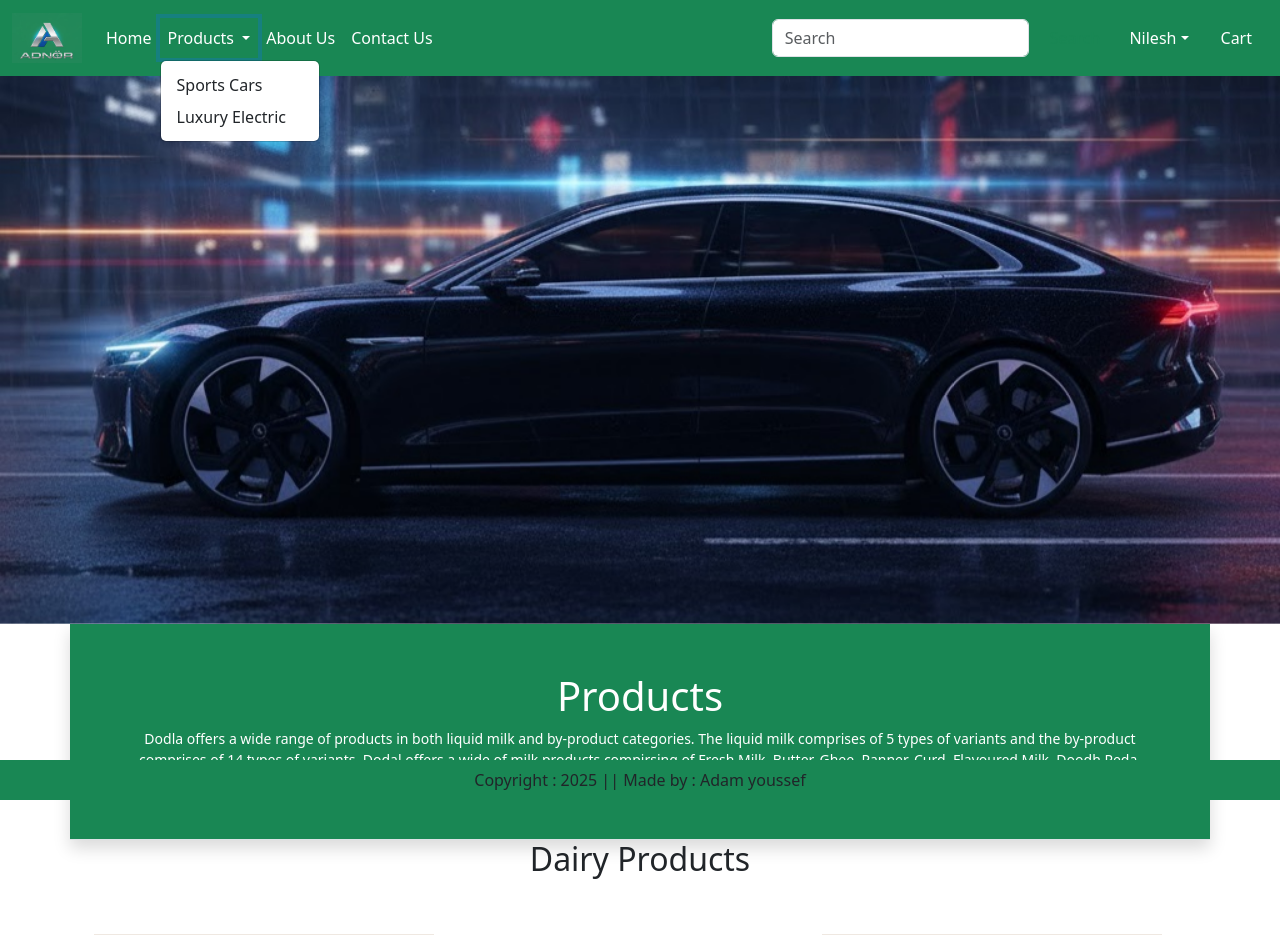
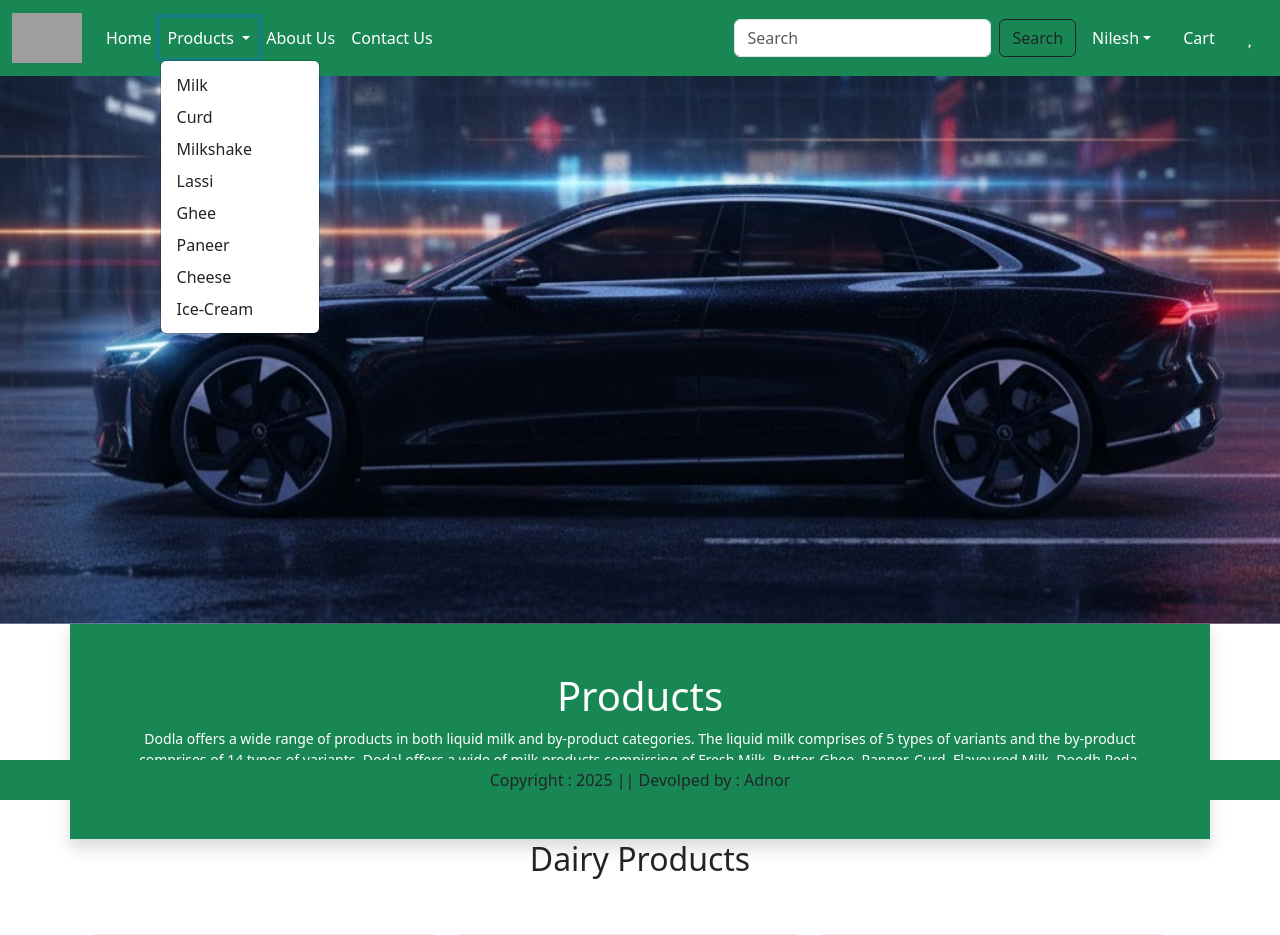
Before and after one commit to AdamyoussefEg/Online-Car-Selling-Platform, a Django app: page / in a window 1280 px wide, after a click on "Products". Shown: the top 935 px of the page. Run offline with Django 5.2, Linux system fonts and the light colour scheme; the visitor is signed in with stand-in values (Sample User, id 1); data that the repository does not hold is empty; some libraries are stand-ins or nearby versions; some web fonts are replaced; grey boxes are pictures that could not be loaded.

Commit message:
Add images with LFS

```diff
--- a/src/project/Adnor_Markting/templates/app/base.html
+++ b/src/project/Adnor_Markting/templates/app/base.html
@@ -13,7 +13,7 @@
     <link rel="stylesheet" href="{% static 'app/css/owl.carousel.min.css' %}">
     <link rel="stylesheet" href="{% static 'app/css/all.min.css' %}">
     <script src="https://checkout.razorpay.com/v1/checkout.js"></script>
-    <title> Adnor Products | {% block title %}{% endblock title %} </title>
+    <title> Dairy Products | {% block title %}{% endblock title %} </title>
 </head>
 <body>
 
@@ -21,7 +21,7 @@
         <div class="container-fluid">
             <a class="navbar-brand" href="#">
                 {% comment %} <img src="{% static 'app/images/Logo.jpg' %}" width='70' height='50'/> {% endcomment %}
-                <img src="{% static 'app/images/Adnor.png' %}" width='70' height='50'/>
+                <img src="{% static 'app/images/Neel.png' %}" width='70' height='50'/>
             </a>
             <button class="navbar-toggler" type="button" data-bs-toggle="collapse" data-bs-target="#navbarSupportedContent" aria-controls="navbarSupportedContent" aria-expanded="false" aria-label="Toggle navigation">
             <span class="navbar-toggler-icon"></span>
@@ -38,9 +38,14 @@
                         </a>
                         <ul class="dropdown-menu">
                             {% comment %} <li><a class="dropdown-item" href="#">Sanwar devices</a></li> {% endcomment %}
-                            <li><a class="dropdown-item" href="{% url 'category' 'SC' %}">Sports Cars</a></li>
-                        <li><a class="dropdown-item" href="{% url 'category' 'EVs' %}">Luxury Electric</a></li>
-
+                            <li><a class="dropdown-item" href="{% url 'category' 'ML' %}">Milk</a></li>
+                        <li><a class="dropdown-item" href="{% url 'category' 'CR' %}">Curd</a></li>
+                        <li><a class="dropdown-item" href="{% url 'category' 'MS' %}">Milkshake</a></li>
+                        <li><a class="dropdown-item" href="{% url 'category' 'LS' %}">Lassi</a></li>
+                        <li><a class="dropdown-item" href="{% url 'category' 'GH' %}">Ghee</a></li>
+                        <li><a class="dropdown-item" href="{% url 'category' 'PN' %}">Paneer</a></li>
+                        <li><a class="dropdown-item" href="{% url 'category' 'CZ' %}">Cheese</a></li>
+                        <li><a class="dropdown-item" href="{% url 'category' 'IC' %}">Ice-Cream</a></li>
                     </ul>
                 </li>
                     <li class="nav-item">
@@ -50,9 +55,9 @@
                         <a class="nav-link text-white" href="{% url 'contact' %}">Contact Us</a>
                     </li>
                 </ul>
-                <form class="d-flex" role="search">
-                    <input class="form-control me-2" type="search" placeholder="Search" aria-label="Search"/>
-                    <button class="btn btn-outline-success" type="submit">Search</button>
+                <form class="d-flex" role="search" action='/search'>
+                    <input class="form-control me-2" type="search" placeholder="Search" name='search' aria-label="Search"/>
+                    <button class="btn btn-outline-dark" type="submit">Search</button>
                 </form>
             </div>
 
@@ -69,6 +74,9 @@
                 <li class='nav-item mx-2'>
                     <a href="{% url 'showcart' %}" class='nav-link text-white'><span class='badge bg-danger'>{% if totalitem > 0 %} {{totalitem}} {% endif %}</span> Cart</a>
                 </li>
+                <li class='nav-item mx-2'>
+                    <a href="{% url 'showwishlist' %}" class='nav-link text-white'><span class='badge bg-danger'>{% if wishitem > 0 %} {{wishitem}} {% endif %}</span>  <i class='fa fa-heart'></i></a>
+                </li>
                 {% else %}
                 <li class='nav-item mx-2'>
                     <a href="{% url 'login' %}" class='nav-link text-white'>Login</a>
@@ -84,9 +92,10 @@
     {% block banner_slider %}{% endblock banner_slider %}
     {% block information %}{% endblock information %}
     {% block main-content %}{% endblock main-content %}
+    {% block payment-gateway %}{% endblock payment-gateway %}
 
     <footer class='container-fluid fixed-bottom bg-success text-center p-2 mt-5'>
-        Copyright : 2025 || Made by : Adam youssef
+        Copyright : 2025 || Devolped by : Adnor
     </footer>
 
     <script src="https://cdn.jsdelivr.net/npm/@popperjs/core@2.11.8/dist/umd/popper.min.js" integrity="sha384-I7E8VVD/ismYTF4hNIPjVp/Zjvgyol6VFvRkX/vR+Vc4jQkC+hVqc2pM8ODewa9r" crossorigin="anonymous"></script>
--- a/src/project/Adnor_Markting/templates/app/contact.html
+++ b/src/project/Adnor_Markting/templates/app/contact.html
@@ -28,8 +28,8 @@
     <br>
     <div class='row container'>
         <p class='fs-4 text-center'>Address : Egypt</p>
-        <p class='fs-4 text-center'>Contact : +20 01558218281</p>
-        <p class='fs-4 text-center'>Email : adnor.animation@gmail.com </p>
+        <p class='fs-4 text-center'>Contact : +20 01014451481</p>
+        <p class='fs-4 text-center'>Email : forsale2you1@gmail.com </p>
     </div>
 </div>
 <br><br>
--- a/src/project/Adnor_Markting/templates/app/home.html
+++ b/src/project/Adnor_Markting/templates/app/home.html
@@ -41,29 +41,68 @@
         <div class='row container'>
             <div class='col-md-4 col-sm-4 mi-go wow fadeInUp' data-wow-duration='1s' data-wow-delay = '0.6s' style='animation-duration: 1s; animation-delay: 0.6s;animation-name: none;'>
                 <div class='goodnesssec buttermilk smbg'>
-                    <a href="{% url 'category' 'SC' %}">
+                    <a href="{% url 'category' 'GH' %}">
                         <div class='goodnessseccont text-center'>
-                            <img src="{% static 'app/images/Porsche 911 GT3.jpg' %}" class='img-responsive center-block' alt="">{% comment %} the img will be changed {% endcomment %}
-                            <p class='mlkpro'>Sports Cars</p>
+                            <img src="{% static 'app/images/product/buffalo-ghee.png' %}" class='img-responsive center-block' alt="">{% comment %} the img will be changed {% endcomment %}
+                            <p class='mlkpro'>Ghee</p>
                         </div>
                     </a>
                 </div>
             </div>
+
             <div class='col-md-4 col-sm-4 mi-go wow fadeInUp' data-wow-duration='1s' data-wow-delay = '0.6s' style='animation-duration: 1s; animation-delay: 0.6s;animation-name: none;'>
-                <div class='goodnesssec smbg'>
-                    <a>
-                        <div>
-
+                <div class='goodnesssec buttermilk curdbgpro'>
+                    <a href="{% url 'category' 'CR' %}">
+                        <div class='goodnessseccont text-center'>
+                            <img src="{% static 'app/images/product/curd-total.png' %}" class='img-responsive center-block' alt="">{% comment %} the img will be changed {% endcomment %}
+                            <p class='mlkpro'>CURD</p>
                         </div>
                     </a>
                 </div>
             </div>
+
+            <div class='col-md-4 col-sm-4 mi-go wow fadeInUp' data-wow-duration='1s' data-wow-delay = '0.6s' style='animation-duration: 1s; animation-delay: 0.6s;animation-name: none;'>
+                <div class='goodnesssec buttermilk buttermilk'>
+                    <a href="{% url 'category' 'IC' %}">
+                        <div class='goodnessseccont text-center'>
+                            <img src="{% static 'app/images/product/Kulfi.png' %}" class='img-responsive center-block' alt="">{% comment %} the img will be changed {% endcomment %}
+                            <p class='mlkpro'>Kulfi</p>
+                        </div>
+                    </a>
+                </div>
+            </div>
+        </div>
+
+        <br><br>
+        <div class='row container'>
+            <div class='col-md-4 col-sm-4 mi-go wow fadeInUp' data-wow-duration='1s' data-wow-delay = '0.6s' style='animation-duration: 1s; animation-delay: 0.6s;animation-name: none;'>
+                <div class='goodnesssec buttermilk smbg'>
+                    <a href="{% url 'category' 'MS' %}">
+                        <div class='goodnessseccont text-center'>
+                            <img src="{% static 'app/images/product/milk-shake-chocolate.png' %}" class='img-responsive center-block' alt="">{% comment %} the img will be changed {% endcomment %}
+                            <p class='mlkpro'>MilkShake</p>
+                        </div>
+                    </a>
+                </div>
+            </div>
+
             <div class='col-md-4 col-sm-4 mi-go wow fadeInUp' data-wow-duration='1s' data-wow-delay = '0.6s' style='animation-duration: 1s; animation-delay: 0.6s;animation-name: none;'>
                 <div class='goodnesssec buttermilk curdbgpro'>
-                    <a href="{% url 'category' 'EVs' %}">
+                    <a href="{% url 'category' 'ML' %}">
                         <div class='goodnessseccont text-center'>
-                            <img src="{% static 'app/images/LUCID_AIR_PURE_PLAZA.jpg' %}" class='img-responsive center-block' alt="">{% comment %} the img will be changed {% endcomment %}
-                            <p class='mlkpro'>Luxury Electric</p>
+                            <img src="{% static 'app/images/product/cow-milk.png' %}" class='img-responsive center-block' alt="">{% comment %} the img will be changed {% endcomment %}
+                            <p class='mlkpro'>Milk</p>
+                        </div>
+                    </a>
+                </div>
+            </div>
+
+            <div class='col-md-4 col-sm-4 mi-go wow fadeInUp' data-wow-duration='1s' data-wow-delay = '0.6s' style='animation-duration: 1s; animation-delay: 0.6s;animation-name: none;'>
+                <div class='goodnesssec buttermilk buttermilk'>
+                    <a href="{% url 'category' 'IC' %}">
+                        <div class='goodnessseccont text-center'>
+                            <img src="{% static 'app/images/product/icbars.png' %}" class='img-responsive center-block' alt="">{% comment %} the img will be changed {% endcomment %}
+                            <p class='mlkpro'>Icebar</p>
                         </div>
                     </a>
                 </div>
```
Also changed, not shown: src/project/Adnor_Markting/templates/app/checkout.html (+34 -2 lines), src/project/Adnor_Markting/templates/app/productdetail.html (+5 -5 lines), src/project/Adnor_Markting/templates/app/search.html (added, +27 -0 lines), src/project/Adnor_Markting/templates/app/wishlist.html (added, +27 -0 lines).
